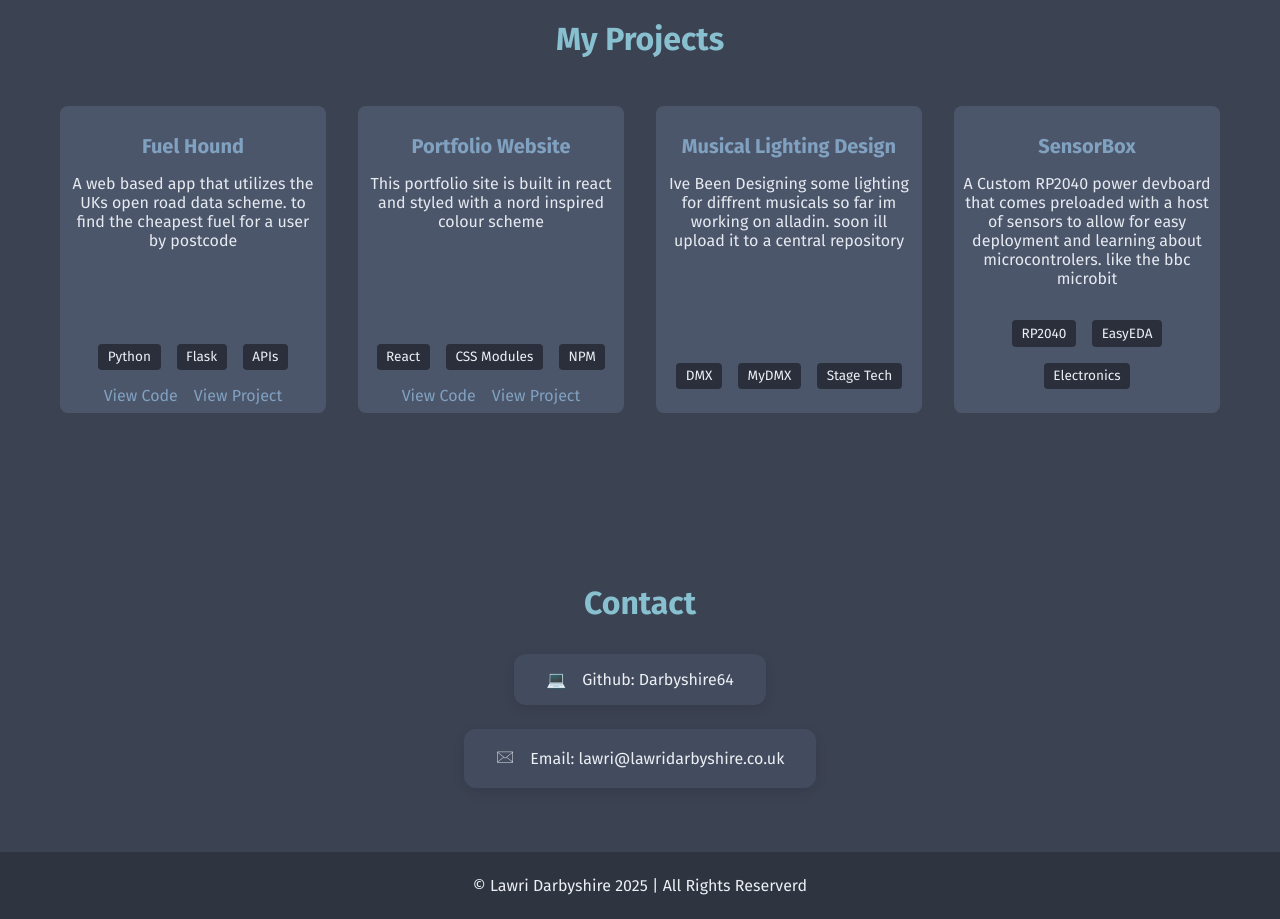
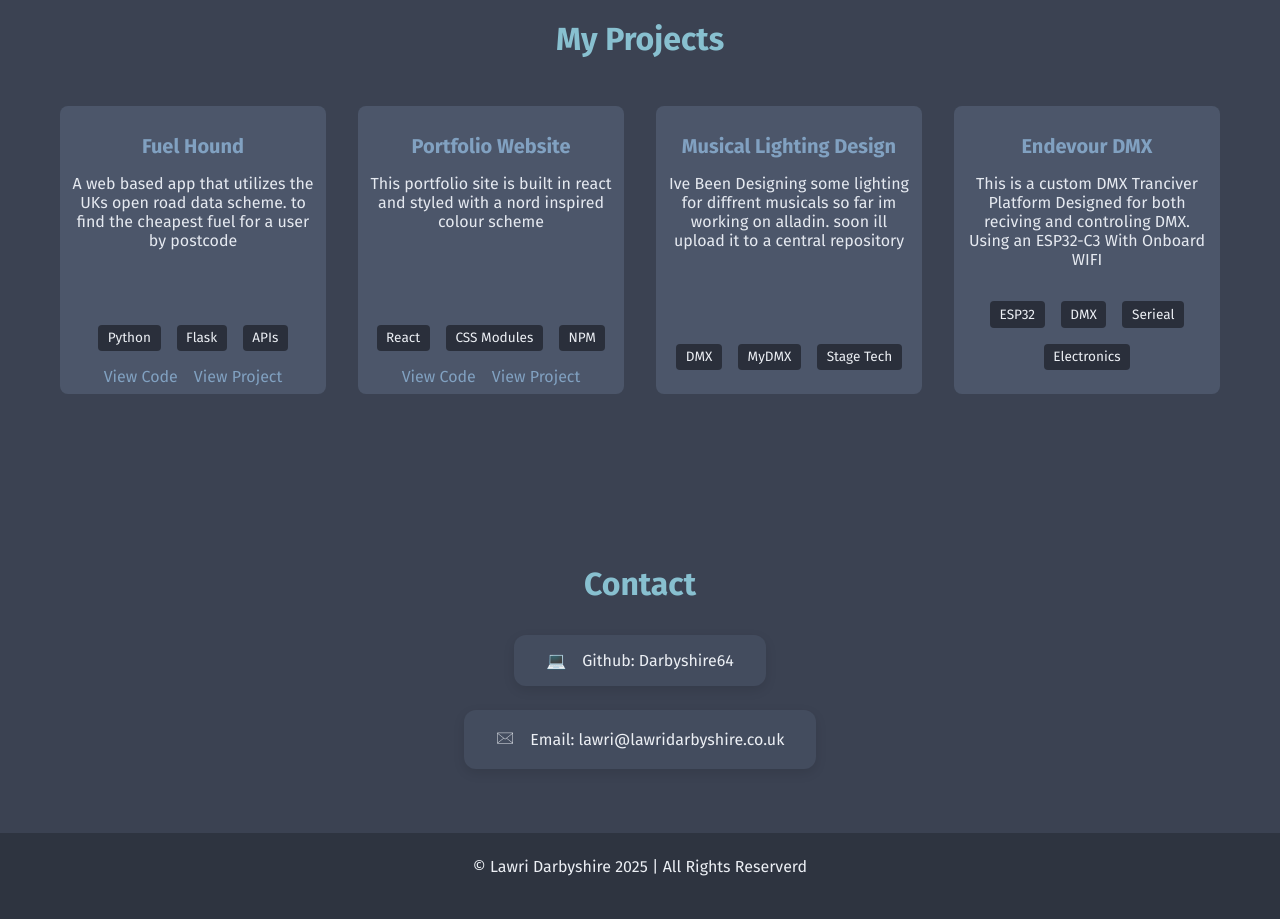
Before and after one commit to Darbyshire64/Portfolio, a React (Vite) app: page / in a window 1280 px wide. Shown: the part 940-1859 px from the top of the page. Built offline with nearby package versions, Linux system fonts and the light colour scheme.

Commit message:
Update Projects.jsx

```diff
--- a/src/components/Projects.jsx
+++ b/src/components/Projects.jsx
@@ -22,9 +22,9 @@ const projects = [
         tech: ['DMX', 'MyDMX', 'Stage Tech'],
     },
     {
-        title: 'SensorBox',
-        description: 'A Custom RP2040 power devboard that comes preloaded with a host of sensors to allow for easy deployment and learning about microcontrolers. like the bbc microbit',
-        tech: ['RP2040', 'EasyEDA', 'Electronics'],
+        title: 'Endevour DMX',
+        description: 'This is a custom DMX Tranciver Platform Designed for both reciving and controling DMX. Using an ESP32-C3 With Onboard WIFI',
+        tech: ['ESP32', 'DMX', 'Serieal', 'Electronics'],
     }
 ]
 
```
